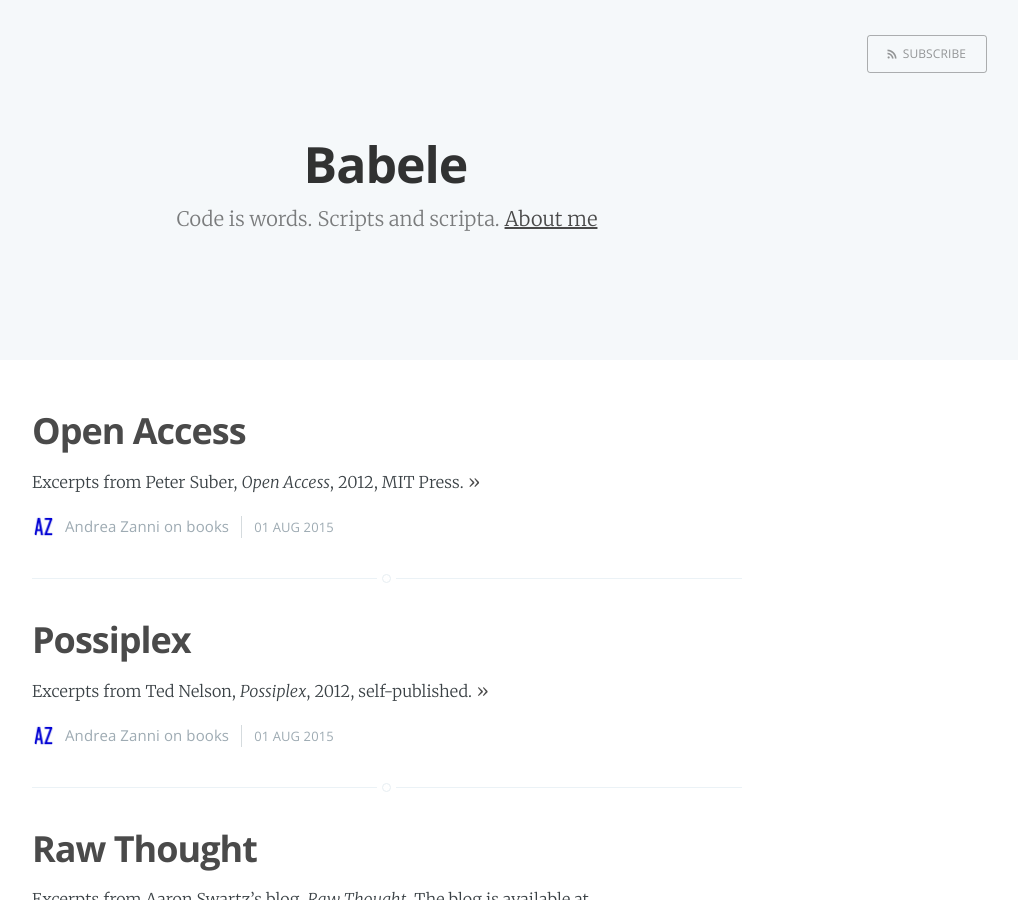
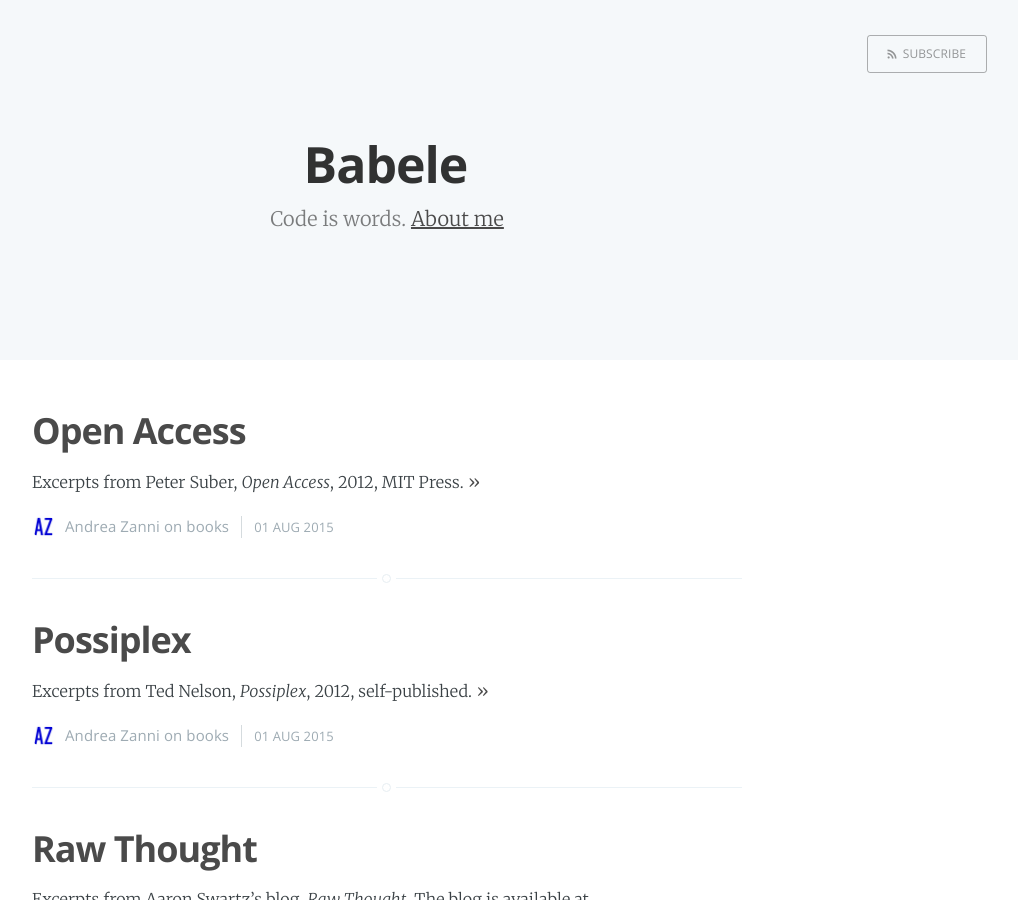
Before and after one commit to Aubreymcfato/aubreymcfato.github.io, a Jekyll site: the page built from index.html, in a window 1280 px wide and 900 px high. Shown: the whole window, without its empty margins (253-1271 px from the left). Built offline with Jekyll 4.4.1, drawn with Linux system fonts in a browser that asks for light colours; Markdown is read by kramdown in place of the engine named in the settings; the list of posts is cut into pages by our own code.

Commit message:
Update _config.yml

```diff
--- a/_config.yml
+++ b/_config.yml
@@ -1,6 +1,6 @@
 name: Babele
-description: Code is words. Scripts and scripta
-meta_description:
+description: Code is words
+meta_description: Scripts and scripta.
 
 markdown: redcarpet
 highlighter: pygments
```
